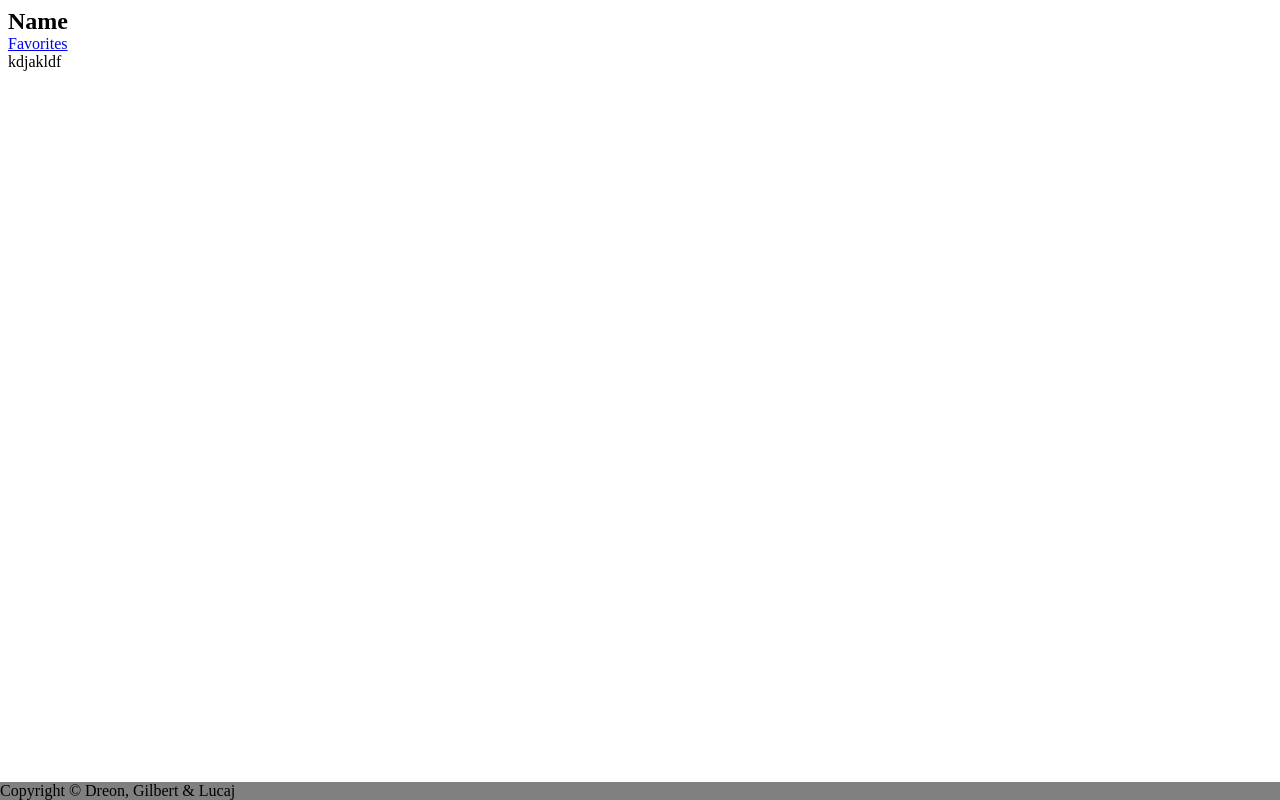
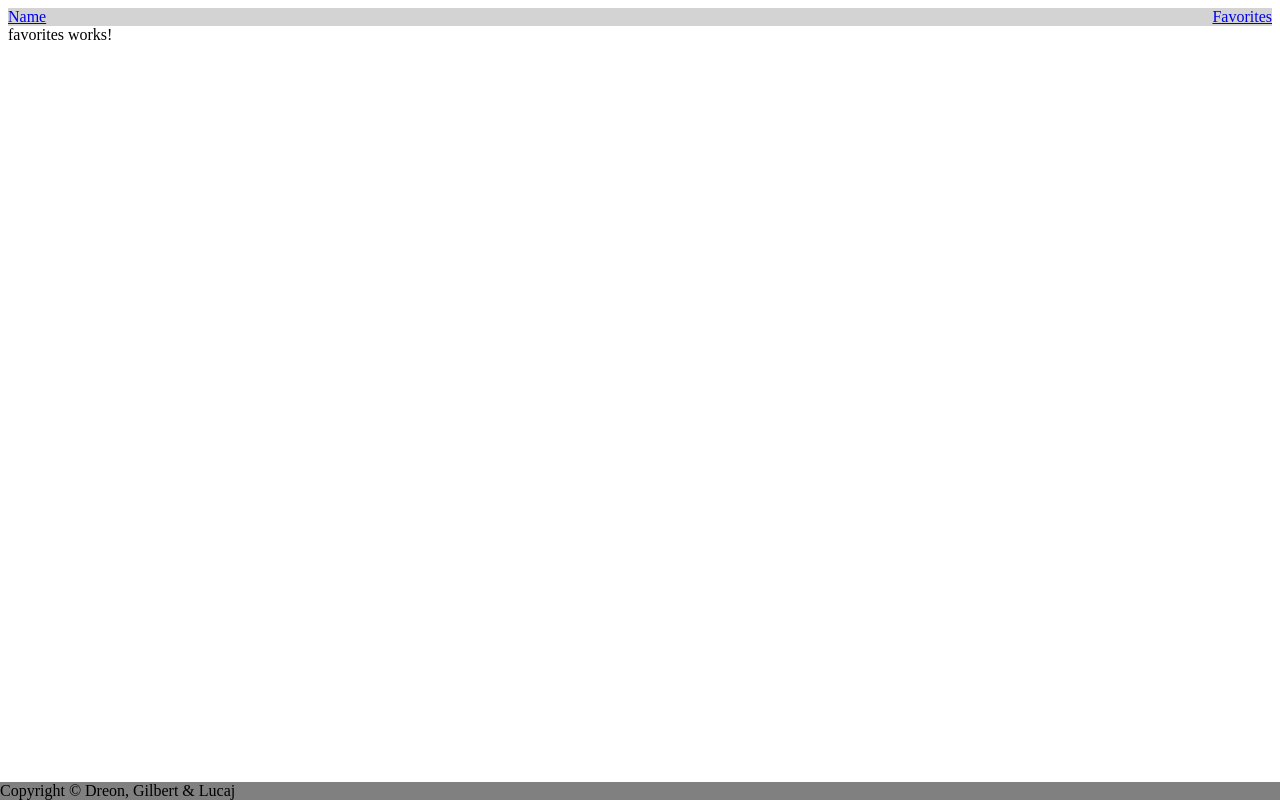
Before and after one commit to LeslieGilbert0223/groupproject2-recipes, an Angular app: page /favorites in a window 1280 px wide. Built offline with nearby package versions, Linux system fonts and the light colour scheme.

Commit message:
changed links in header to a tags

```diff
--- a/src/app/favorites/favorites.component.html
+++ b/src/app/favorites/favorites.component.html
@@ -1,3 +1,3 @@
 <app-header></app-header>
 <app-footer></app-footer>
-<p>kdjakldf</p>
+<p>favorites works!</p>
--- a/src/app/header/header.component.css
+++ b/src/app/header/header.component.css
@@ -0,0 +1,6 @@
+.header-container {
+  display: flex;
+  justify-content: space-between;
+  align-items: center;
+  background-color: lightgrey;
+}
--- a/src/app/header/header.component.html
+++ b/src/app/header/header.component.html
@@ -1,2 +1,4 @@
-<h2 routerLink="../home">Name</h2>
-<a routerLink="../favorites">Favorites</a>
+<div class="header-container">
+  <a routerLink="../home">Name</a>
+  <a routerLink="../favorites">Favorites</a>
+</div>
--- a/src/styles.css
+++ b/src/styles.css
@@ -1,6 +1,7 @@
 /* You can add global styles to this file, and also import other style files */
 h2,
-p {
+p,
+a {
   margin: 0;
   padding: 0;
 }
```
